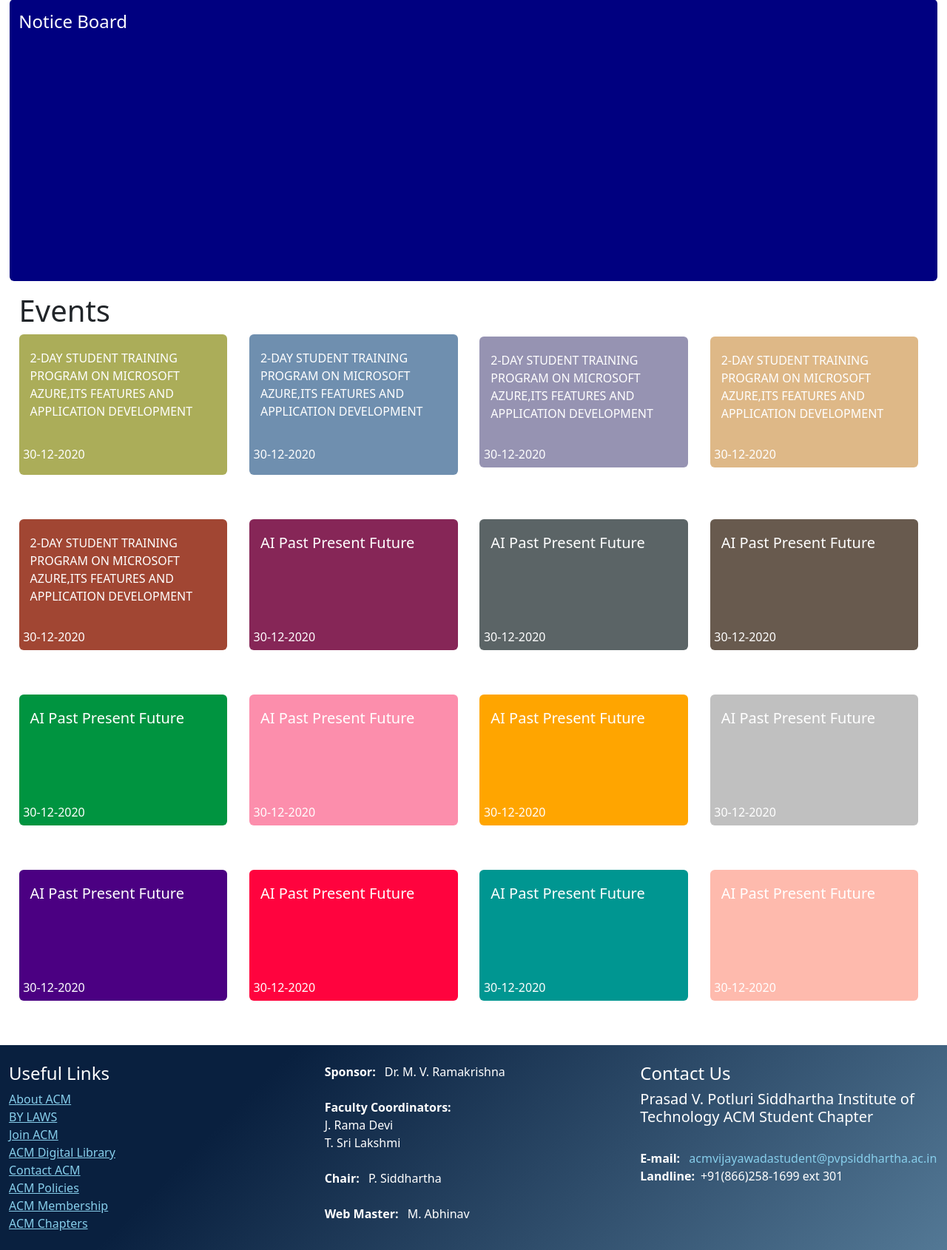
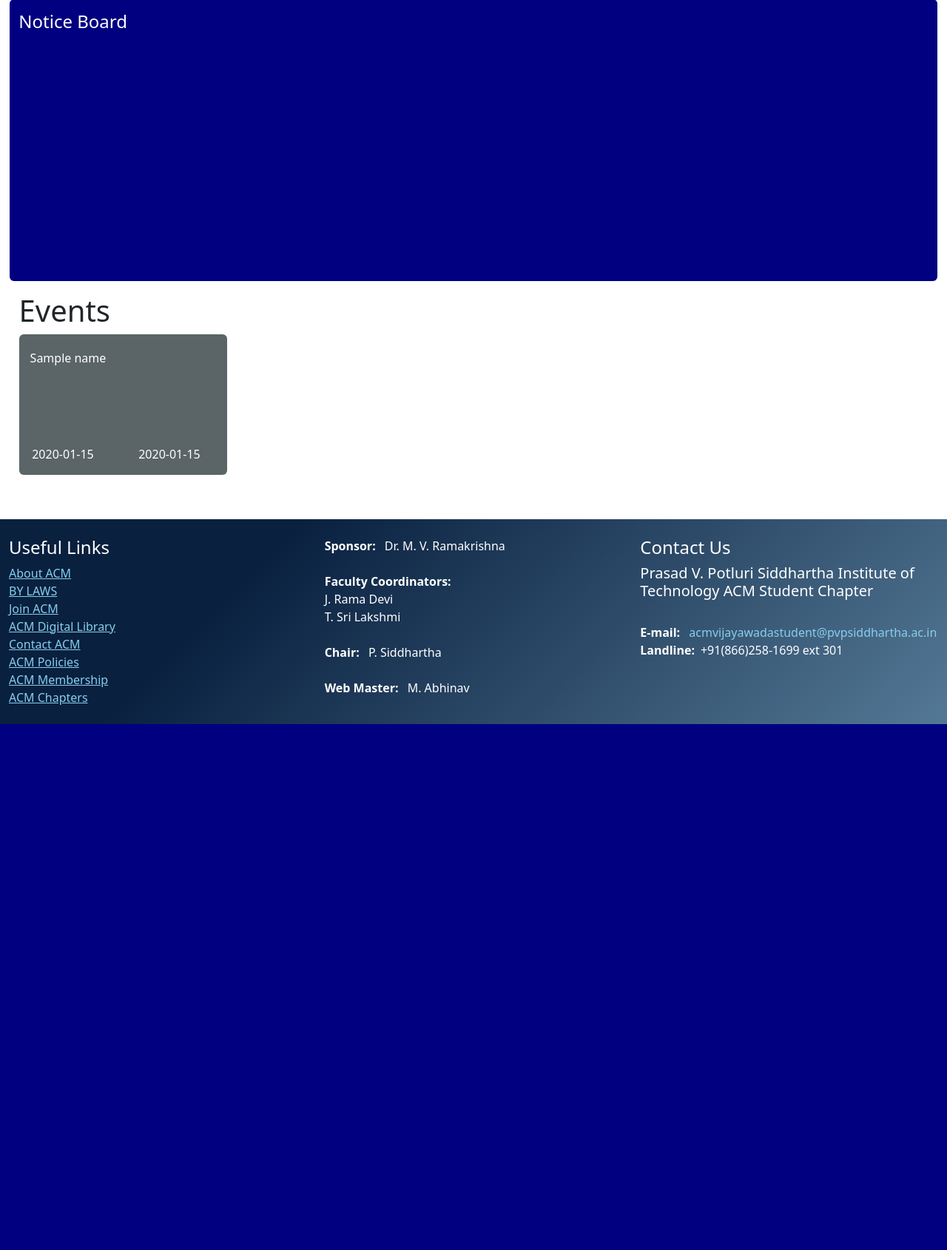
Before and after one commit to abhi4mu/ACM, a Flask app: page /home in a window 1280 px wide. Shown: the part 91-1781 px from the top of the page at 74% size. After the commit the page ends 1070 px from the top, so only its background shows below. Run offline with Flask 2, Linux system fonts and the light colour scheme; tables that the repository leaves empty hold one stand-in row (values such as "Sample post"); some libraries are stand-ins or nearby versions.

Commit message:
first events page

```diff
--- /dev/null
+++ b/SQL/event_names.sql
@@ -0,0 +1,4 @@
+use ACM;
+-- insert into EVENT_NAMES VALUES (1, "AI PAST PRESENT FUTURE WEBINAR", '2020-12-31', '2020-12-31'),
+-- (2,"ESSENTIAL LIFE SKILLS FOR ENGINEERS",'2020-07-16','2020-07-16');
+SELECT * FROM EVENT_NAMES ORDER BY START_DATE DESC;
--- a/app.py
+++ b/app.py
@@ -1,5 +1,6 @@
 from flask import Flask,render_template,url_for
 from flask_mysqldb import MySQL
+import random
 
 app = Flask(__name__)
 
@@ -10,6 +11,9 @@ app.config['MYSQL_USER'] = 'root'
 app.config['MYSQL_PASSWORD'] = 'root'
 app.config['MYSQL_CURSORCLASS'] = 'DictCursor'
 mysql = MySQL(app)
+
+
+card_colors = ['#abad59','#6f8faf','#9693b2','#deb887','#a14633','#862657','#5b6466','#685a4e','#009440','#fc8eac','#ffa500','#c0c0c0','#4b0082','#ff033e','#009691','#febaad']
 
 @app.route('/careerNews')
 def careerNews():
@@ -22,14 +26,17 @@ def event(id):
 
 @app.route('/home')
 def home():
+    global card_colors
+    colors_len = len(card_colors)-1
 
+    cur = mysql.connection.cursor()
+    cur.execute('SELECT * FROM EVENT_NAMES ORDER BY START_DATE DESC')
+    rows = cur.fetchall()
+    cur.close()
+    for i in range(len(rows)):
+        rows[i]['color'] = card_colors[random.randint(1,colors_len)]
 
-    # cur = mysql.connection.cursor()
-    # cur.execute('select * from test')
-    # rows = cur.fetchall()
-    # cur.close()
-
-    return render_template('home.html',id=str(1))#rows=rows
+    return render_template('home.html',rows=rows)
 
 @app.route('/login')
 def login():
--- a/templates/home.html
+++ b/templates/home.html
@@ -1,10 +1,5 @@
 {% extends 'layout.html'%}
 {% block body %}
-
-<!-- {% for row in rows%}
-	<p>{{row['id']}}</p>
-	<p>{{row['name']}}</p>
-{% endfor %} -->
 
 <!-- news -->
 <div class="home_news_board">
@@ -16,154 +11,18 @@
 <!-- events -->
 <h1 style="margin-left: 2%;">Events</h1>
 
-<a href={{url_for('event',id=id)}} style="text-decoration: none;">
-	<div class="home_cards" style="color:white;background-color: #abad59">
+{% for row in rows %}
+<a href={{url_for('event',id=row['EVENT_ID'])}} style="text-decoration: none;">
+	<div class="home_cards" style="color:white;background-color: {{row['color']}}">
 		<div class="title" >
-			<p class="home_h5">2-DAY STUDENT TRAINING PROGRAM ON MICROSOFT AZURE,ITS FEATURES AND APPLICATION DEVELOPMENT</p>
+			<p class="home_h5">{{row['EVENT_NAME']}}</p>
 		</div>
-		   <div class="home_date">
-			 <p class='home_h5'>30-12-2020</p>
+		   <div class="home_date row">
+			 	<p class='home_h5 col-md-6 col-xs-12'>{{row['START_DATE']}}</p>
+				<p class="home_h5 col-md-6 col-xs-12">{{row['END_DATE']}}</p>
 		</div>
 	</div>
 </a>
-
-<a href={{url_for('event',id=id)}} style="text-decoration: none;">
-	<div class="home_cards" style="color:white;background-color: #6f8faf">
-		<div class="title" >
-			<p class="home_h5">2-DAY STUDENT TRAINING PROGRAM ON MICROSOFT AZURE,ITS FEATURES AND APPLICATION DEVELOPMENT</p>
-		</div>
-		   <div class="home_date">
-			 <p class='home_h5'>30-12-2020</p>
-		</div>
-	</div>
-</a>
-
-<div class="home_cards" style="color:white;background-color: #9693b2">
-	<div class="title" >
-		<p class="home_h5">2-DAY STUDENT TRAINING PROGRAM ON MICROSOFT AZURE,ITS FEATURES AND APPLICATION DEVELOPMENT</p>
-	</div>
-   	<div class="home_date">
-     	<h6 class="home:hover">30-12-2020</h6>
-	</div>
-</div>
-
-<div class="home_cards" style="color:white;background-color: #deb887">
-	<div class="title" >
-		<p class="home_h5">2-DAY STUDENT TRAINING PROGRAM ON MICROSOFT AZURE,ITS FEATURES AND APPLICATION DEVELOPMENT</p>
-	</div>
-   	<div class="home_date">
-     	<h6 class="home:hover">30-12-2020</h6>
-	</div>
-</div>
-
-
-
-<div class="home_cards" style="color:white;background-color: #a14633">
-	<div class="title" >
-		<p class="home_h5" style="color: #FFFFFF">2-DAY STUDENT TRAINING PROGRAM ON MICROSOFT AZURE,ITS FEATURES AND APPLICATION DEVELOPMENT</p>
-	</div>
-   	<div class="home_date">
-     	<h6 class="home:hover">30-12-2020</h6>
-	</div>
-</div>
-
-<div class="home_cards"style="color:white;background-color: #862657">
-	<div class="title" >
-		<p class="home_h5 h5" style="color: #FFFFFF">AI Past Present Future</p>
-	</div>
-   	<div class="home_date">
-     	<h6 class="home:hover">30-12-2020</h6>
-	</div>
-</div>
-
-<div class="home_cards" style="color:white;background-color: #5b6466">
-	<div class="title" >
-		<p class="home_h5 h5" style="color: #FFFFFF">AI Past Present Future</p>
-	</div>
-   	<div class="home_date">
-     	<h6 class="home:hover">30-12-2020</h6>
-	</div>
-</div>
-
-<div class="home_cards"  style="color:white;background-color: #685a4e">
-	<div class="title">
-		<p class="home_h5 h5" style="color: #FFFFFF">AI Past Present Future</p>
-	</div>
-   	<div class="home_date">
-     	<h6 class="home:hover">30-12-2020</h6>
-	</div>
-</div>
-
-<div class="home_cards" style="color:white;background-color: #009440;
-color: white"> <div
-class="title" > <p class="home_h5 h5" style="color: #FFFFFF">AI Past Present
-Future</p> </div> <div class="home_date"> <h6
-class="home:hover">30-12-2020</h6> </div> </div>
-
-<div class="home_cards" style="color:white;background-color: #fc8eac;
-color: white">
-	<div class="title" >
-		<p class="home_h5 h5" style="color: #FFFFFF">AI Past Present Future</p>
-	</div>
-   	<div class="home_date">
-     	<h6 class="home:hover">30-12-2020</h6>
-	</div>
-</div>
-
-<div class="home_cards"  style="color:white;background-color: #ffa500;
-color: white">
-	<div class="title" >
-		<p class="home_h5 h5" style="color: #FFFFFF">AI Past Present Future</p>
-	</div>
-   	<div class="home_date">
-     	<h6 class="home:hover">30-12-2020</h6>
-	</div>
-</div>
-
-<div class="home_cards" style="color:white;background-color: #c0c0c0">
-	<div class="title" >
-		<p class="home_h5 h5" style="color: #FFFFFF">AI Past Present Future</p>
-	</div>
-   	<div class="home_date">
-     	<h6 class="home:hover">30-12-2020</h6>
-	</div>
-</div>
-
-<div class="home_cards" style="color:white;background-color: #4b0082">
-	<div class="title" >
-		<p class="home_h5 h5" style="color: #FFFFFF">AI Past Present Future</p>
-	</div>
-   	<div class="home_date">
-     	<h6 class="home:hover">30-12-2020</h6>
-	</div>
-</div>
-
-<div class="home_cards" style="color:white;background-color: #ff033e">
-	<div class="title" >
-		<p class="home_h5 h5" style="color: #FFFFFF">AI Past Present Future</p>
-	</div>
-   	<div class="home_date">
-     	<h6 class="home:hover">30-12-2020</h6>
-	</div>
-</div>
-
-<div class="home_cards" style="color:white;background-color: #009691">
-	<div class="title" >
-		<p class="home_h5 h5" style="color: #FFFFFF">AI Past Present Future</p>
-	</div>
-   	<div class="home_date">
-     	<h6 class="home:hover">30-12-2020</h6>
-	</div>
-</div>
-
-<div class="home_cards" style="color:white;background-color: #febaad;
-color: white">
-	<div class="title" >
-		<p class="home_h5 h5" style="color: #FFFFFF">AI Past Present Future</p>
-	</div>
-   	<div class="home_date">
-     	<h6 class="home:hover">30-12-2020</h6>
-	</div>
-</div>
+{% endfor %}
 
 {% endblock %}
```
